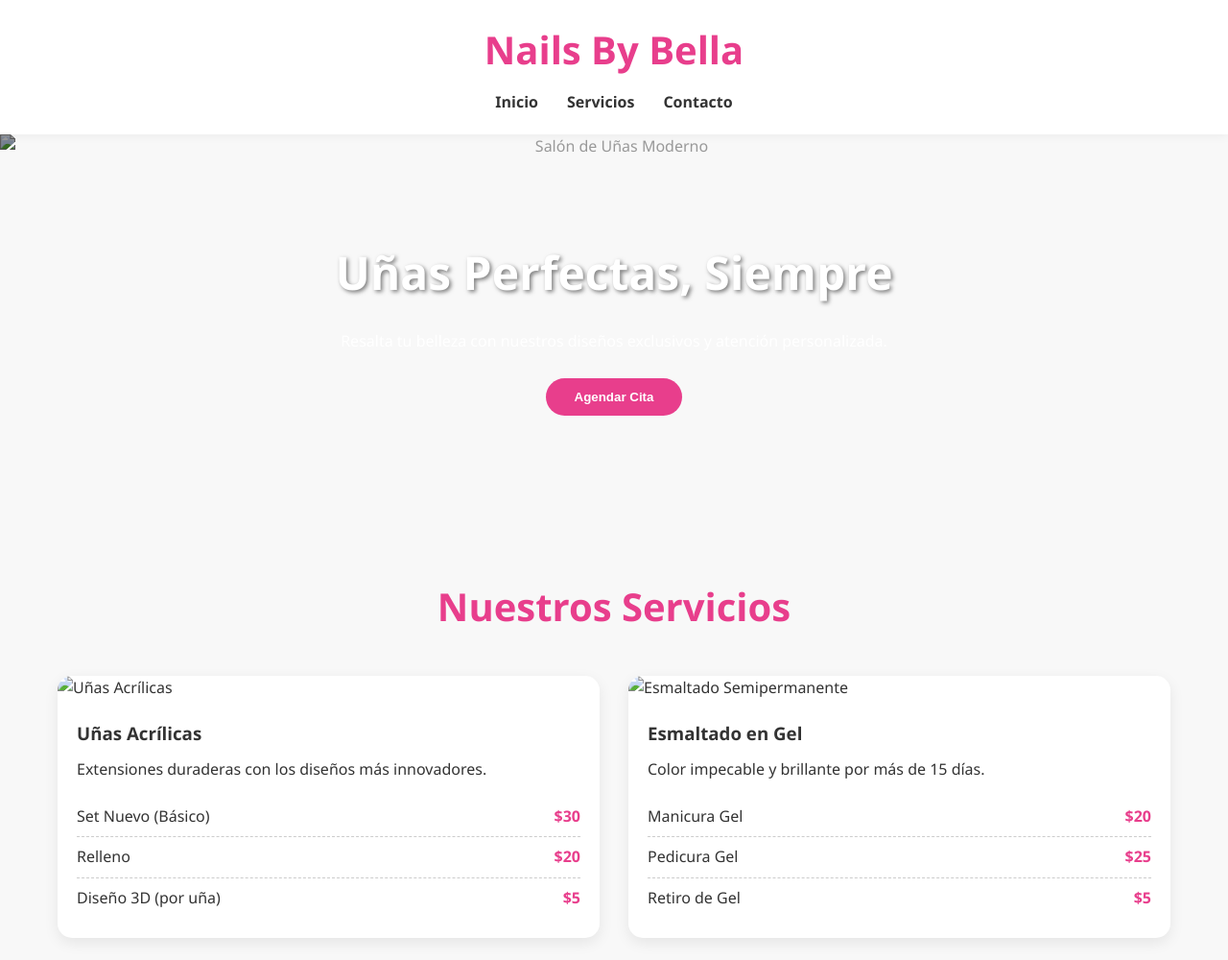
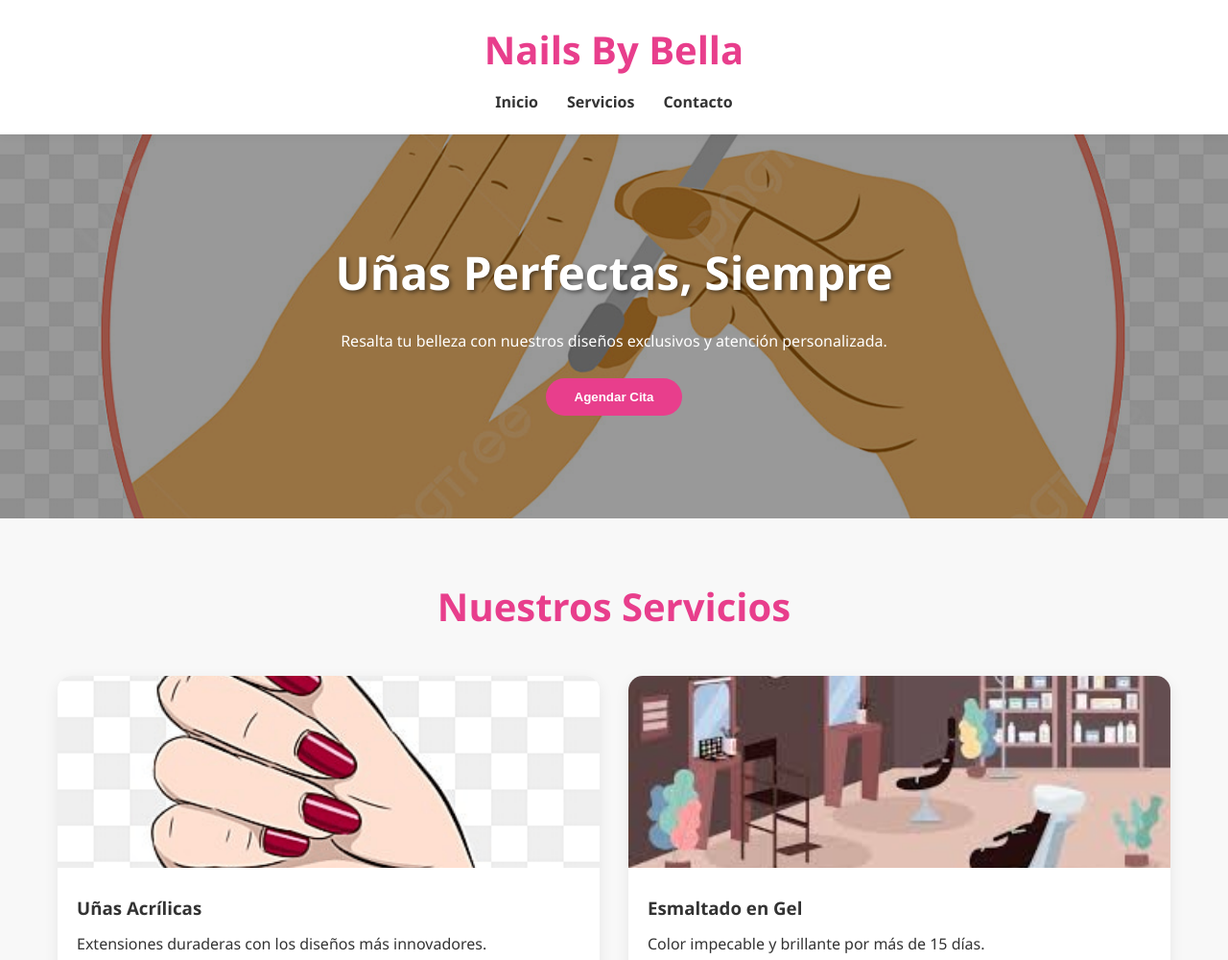
Before and after one commit to xNekros1/salon-belleza, a plain HTML site: page index.html in a window 1280 px wide. Shown: the top 1000 px of the page at 96% size. Drawn offline with Linux system fonts and the light colour scheme.

Commit message:
Actualizar con imagenes reales

```diff
--- a/index.html
+++ b/index.html
@@ -21,7 +21,7 @@
 
     <section id="inicio" class="hero">
         <!-- Reemplaza con una imagen generada localmente -->
-        <img src="file:///C:/Users/muras/.gemini/antigravity-ide/brain/f43ffff4-a547-422e-9c0f-3a6c2788b10c/hero_nails_1779915209195.png" alt="Salón de Uñas Moderno">
+        <img src="img/uñas3.jpg" alt="Salón de Uñas Moderno">
         <div class="hero-content">
             <h2>Uñas Perfectas, Siempre</h2>
             <p>Resalta tu belleza con nuestros diseños exclusivos y atención personalizada.</p>
@@ -36,7 +36,7 @@
         <div class="service-grid">
             <!-- Servicio 1 -->
             <div class="service-card">
-                <img src="file:///C:/Users/muras/.gemini/antigravity-ide/brain/f43ffff4-a547-422e-9c0f-3a6c2788b10c/acrylic_nails_1779915224241.png" alt="Uñas Acrílicas">
+                <img src="img/uñas.png" alt="Uñas Acrílicas">
                 <div class="service-info">
                     <h3>Uñas Acrílicas</h3>
                     <p>Extensiones duraderas con los diseños más innovadores.</p>
@@ -50,7 +50,7 @@
 
             <!-- Servicio 2 -->
             <div class="service-card">
-                <img src="file:///C:/Users/muras/.gemini/antigravity-ide/brain/f43ffff4-a547-422e-9c0f-3a6c2788b10c/gel_nails_1779915240274.png" alt="Esmaltado Semipermanente">
+                <img src="img/images.jfif" alt="Esmaltado Semipermanente">
                 <div class="service-info">
                     <h3>Esmaltado en Gel</h3>
                     <p>Color impecable y brillante por más de 15 días.</p>
```
Also changed, not shown: img/images.jfif (added), img/uñas.png (added), img/uñas3.jpg (added).
